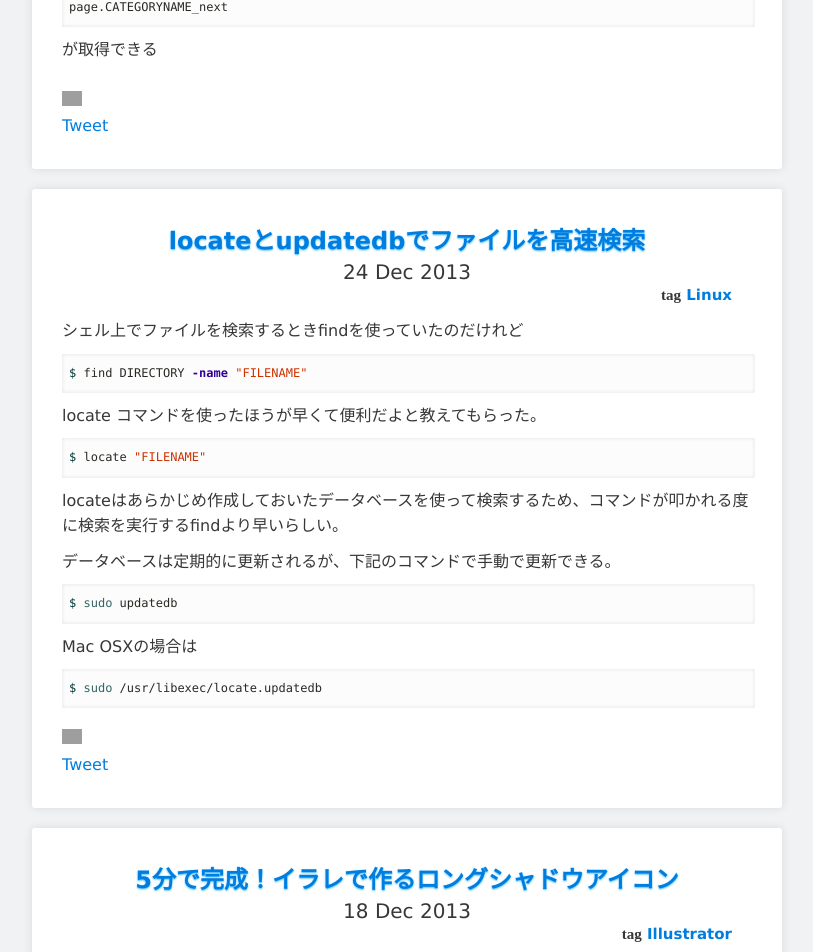
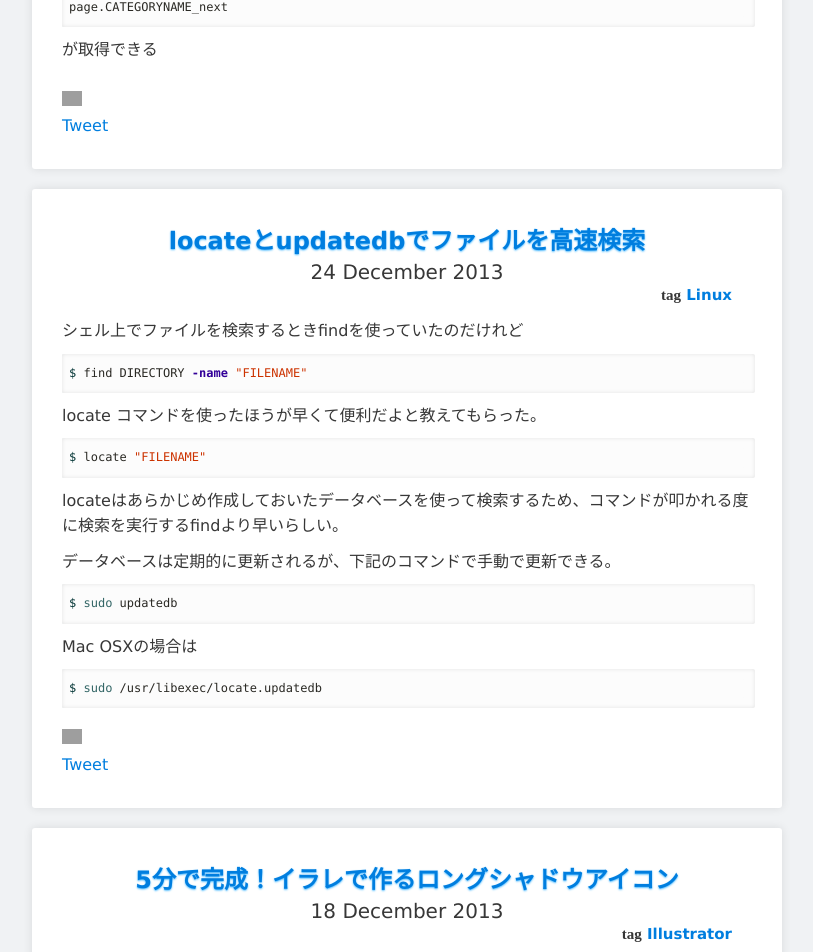
Before and after one commit to Mrk1869/source-mrk1869.github.com, a Jekyll site: the page built from index.html, in a window 1280 px wide and 1400 px high, scrolled down 1461 px. Shown: the top 952 px of the window, without its empty margins (233-1046 px from the left). Built offline with Jekyll 4.4.1, drawn with Linux system fonts in a browser that asks for light colours; some web fonts are replaced; the list of posts is cut into pages by our own code; comment, search, counter and statistics services are not loaded; some of the changed text lies outside the part shown; grey boxes are pictures that could not be loaded.

Commit message:
Fixed timestamp layout bug

```diff
--- a/index.html
+++ b/index.html
@@ -14,7 +14,7 @@ keywords: Shoya, Ishimaru, Mrk1869, Markovnikov Laboratory
         <a href="{{ post.url }}">{{ post.name }}</a>
     </div>
     <div class="article-date">
-        {{ post.date | date_to_string }}
+        {{ post.date | date: "%-d %B %Y"}}
     </div>
     <div class="article-tag">
         {% for tag in post.tags %}
```
